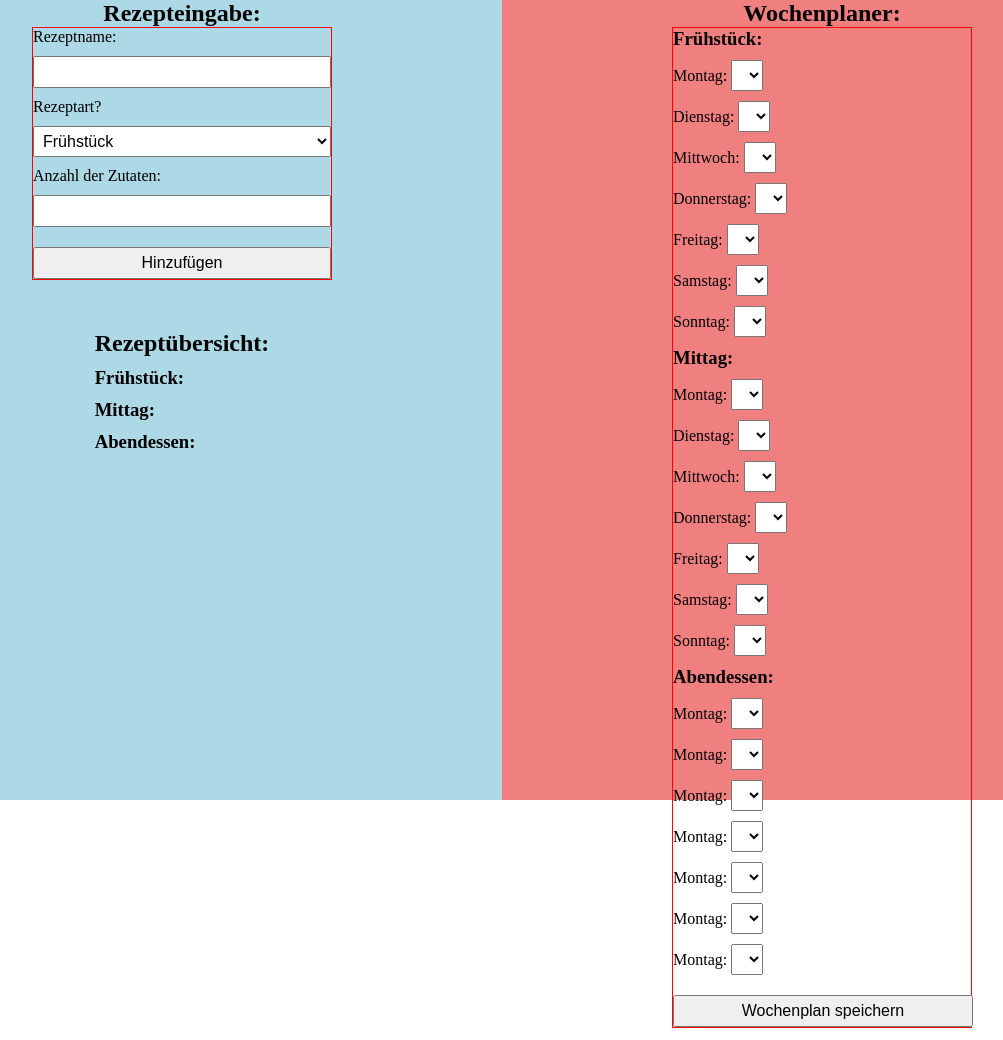
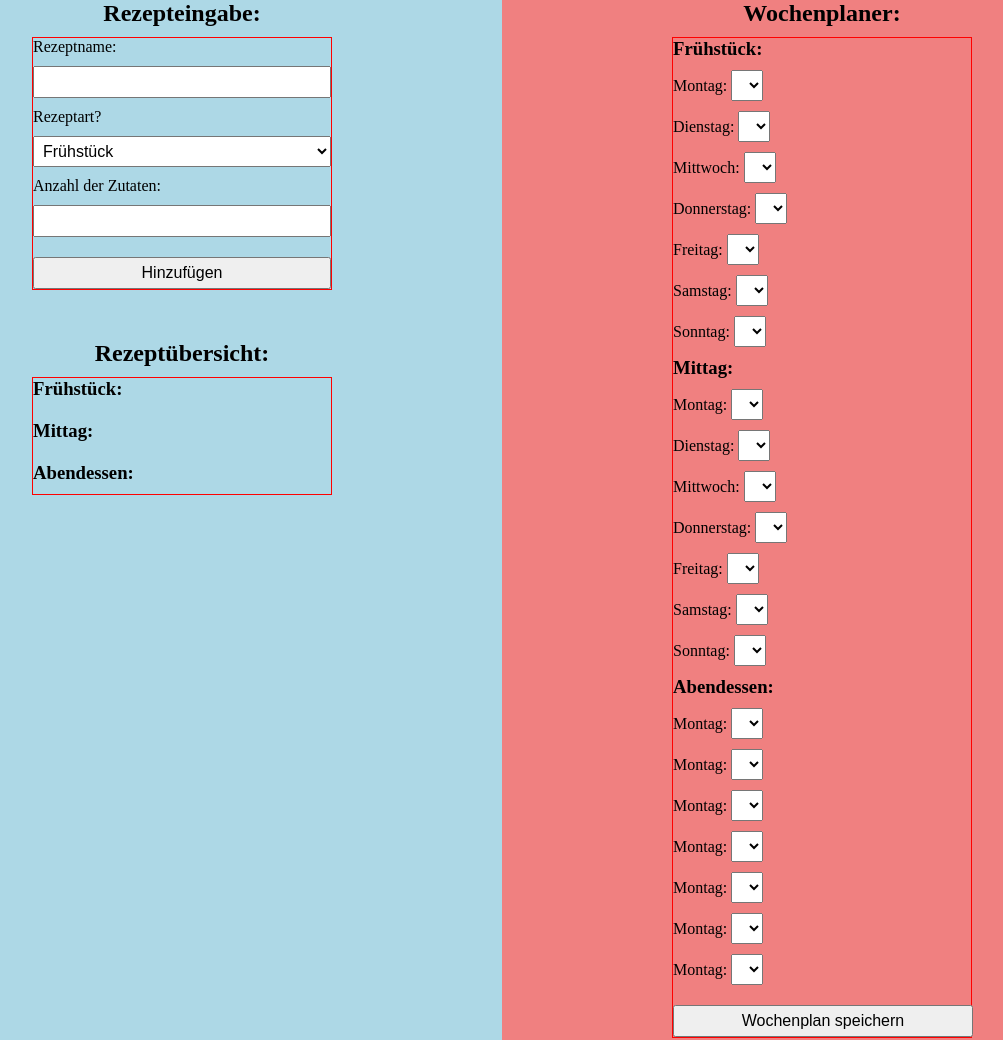
Before and after one commit to dennisgreger97/Wocheneinkaufsplaner, a website: page index.html in a window 1280 px wide. Shown: the top 1040 px of the page, without its empty margins (138-1141 px from the left). Drawn offline with Linux system fonts and the light colour scheme.

Commit message:
css angepasst

```diff
--- a/main.css
+++ b/main.css
@@ -6,7 +6,7 @@
 
 #container {
   display: flex;
-  height: 100vh;
+  min-height: 100vh;
 }
 
 #linkeSeite {
@@ -25,7 +25,8 @@
   align-items: center;
 }
 
-form {
+form,
+#rezeptUebersicht {
   display: flex;
   flex-direction: column;
   gap: 10px;
@@ -36,6 +37,7 @@ form {
 
 h2 {
   text-align: center;
+  margin-bottom: 10px;
 }
 
 input,
@@ -51,10 +53,6 @@ button {
   gap: 5px;
 }
 
-#rezeptUebersicht h3 {
-  margin-top: 10px;
-}
-
 #rezeptUebersicht ul {
   list-style-type: none;
 }
```
